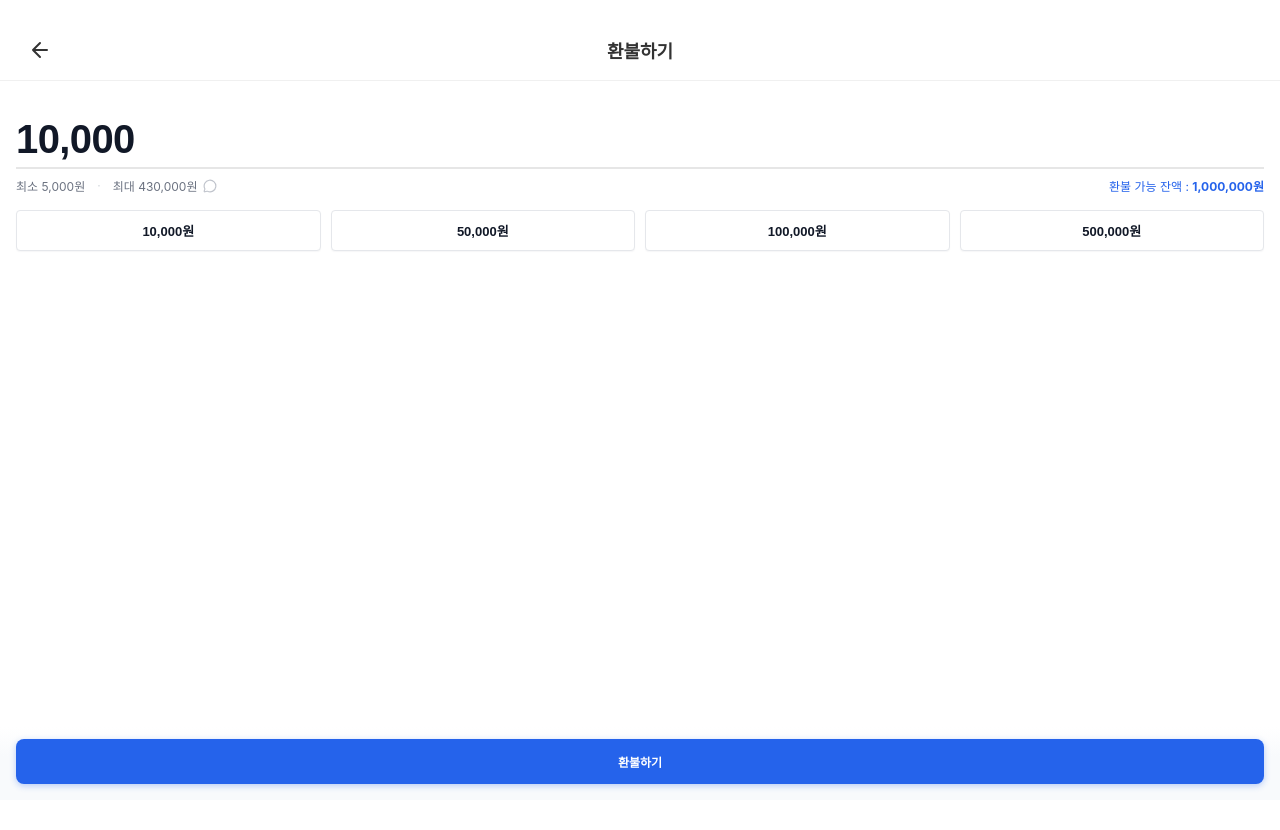
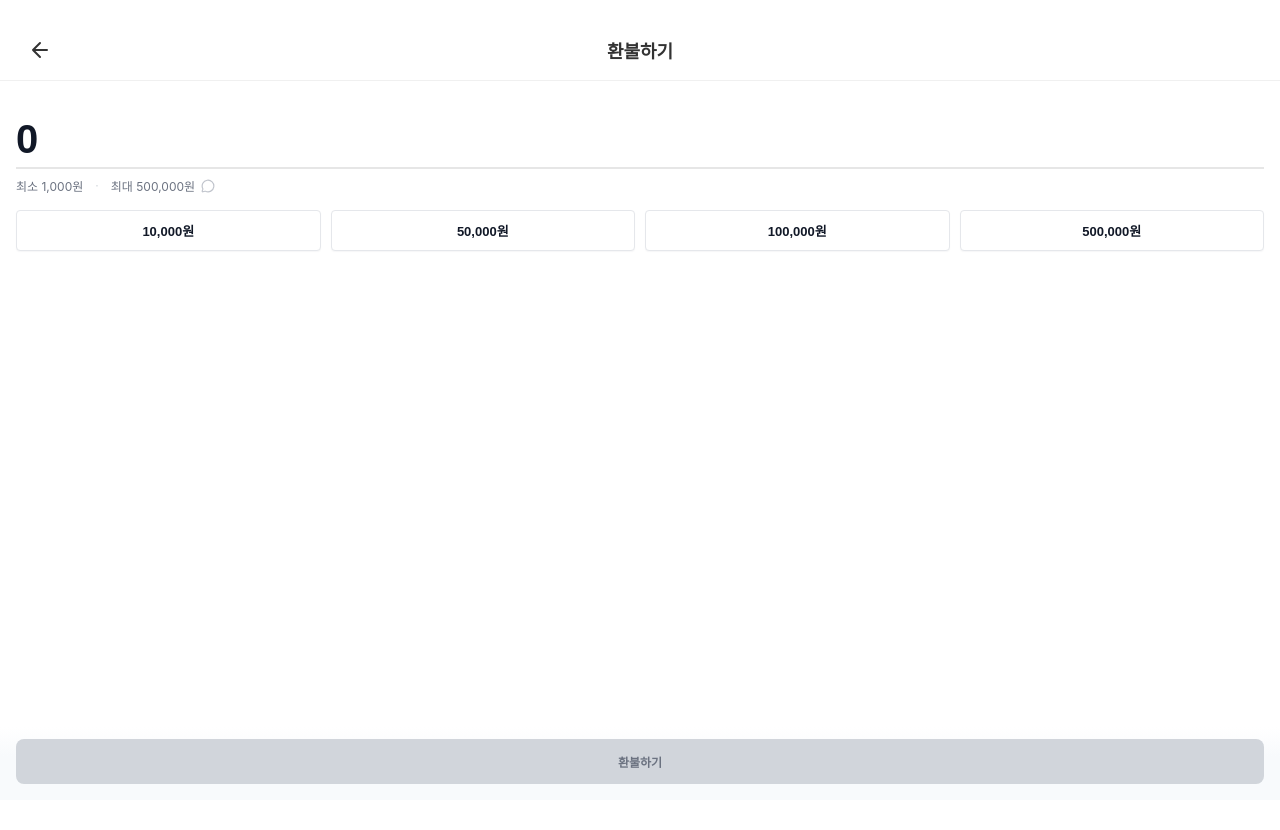
Before and after one commit to alddeul-hankki/Frontend, a React (Vite) app: page /paymoney/refund in a window 1280 px wide. Shown: the top 830 px of the page. Built offline with nearby package versions, Linux system fonts and the light colour scheme; no server answers.

Commit message:
feat(paymoney): 충전 UI 수정

```diff
--- a/src/components/Account/AccountConnectForm/AccountConnectForm.jsx
+++ b/src/components/Account/AccountConnectForm/AccountConnectForm.jsx
@@ -5,13 +5,18 @@ import StepItem from "../StepItem/StepItem";
 import BankSelectForm from "../BankSelectForm/BankSelectForm";
 import VerificationCodeForm from "../VerificationCodeForm/VerificationCodeForm";
 import WithdrawalAgreementForm from "../WithdrawalAgreementForm/WithdrawalAgreementForm";
+import { createPayMoney } from "../../../util/paymoneyApi";
 
 const AccountConnectForm = ({ account }) => {
   const navigate = useNavigate();
 
   const [openStep, setOpenStep] = useState(null); // 현재 열려있는 단계
   const [currentStep, setCurrentStep] = useState(1); // 진행중인 단계
-  const [completedSteps, setCompletedSteps] = useState({ 1: false, 2: false, 3: false });
+  const [completedSteps, setCompletedSteps] = useState({
+    1: false,
+    2: false,
+    3: false,
+  });
   const [selectedAccount, setSelectedAccount] = useState(account);
 
   // 완료 처리 헬퍼
@@ -42,10 +47,20 @@ const AccountConnectForm = ({ account }) => {
   }, []);
 
   const handleCompleteConnection = () => {
+    async () => {
+      try {
+        const email = localStorage.getItem("userEmail");
+        if (!email) return;
+        const res = await createPayMoney({ email });
+      } catch (e) {
+        console.error("PayMoney 생성 실패:", e);
+      }
+    };
     navigate("/paymoney");
   };
 
-  const isAllCompleted = completedSteps[1] && completedSteps[2] && completedSteps[3];
+  const isAllCompleted =
+    completedSteps[1] && completedSteps[2] && completedSteps[3];
 
   return (
     <>
--- a/src/components/PayMoney/PayMoneyTransaction.jsx
+++ b/src/components/PayMoney/PayMoneyTransaction.jsx
@@ -12,10 +12,10 @@ function formatKRW(num) {
 
 export default function PayMoneyTransaction({
   mode = "topup",
-  defaultAmount = 10000,
-  min = 5000,
-  max = 430000,
-  balance = 1000000,
+  defaultAmount = 0,
+  min = 1000,
+  max = 500000,
+  balance = 500000,
   onAmountChange,
   presets: _presets,
 }) {
@@ -23,7 +23,7 @@ export default function PayMoneyTransaction({
   const navigate = useNavigate();
   const location = useLocation();
 
-  const invalid = amount < min || amount > max;
+  const invalid = amount == 0 || amount > max;
   const disabled = invalid || amount === 0;
 
   const presets = useMemo(
@@ -71,10 +71,6 @@ export default function PayMoneyTransaction({
               {formatKRW(max)}원
               <MessageCircle size={14} className={styles.metaIcon} />
             </div>
-            <div className={styles.balance}>
-              {balanceLabel} :{" "}
-              <span className={styles.balanceNum}>{formatKRW(balance)}원</span>
-            </div>
           </div>
         </div>
 
--- a/src/components/PayMoney/PayMoneyTransaction.module.css
+++ b/src/components/PayMoney/PayMoneyTransaction.module.css
@@ -106,9 +106,6 @@
   background: #e6e6e6;
   margin-top: 6px;
 }
-.amountInvalid + .underline {
-  background: rgba(239, 68, 68, 0.7);
-}
 
 .metaRow {
   display: flex;
--- a/src/util/paymoneyApi.js
+++ b/src/util/paymoneyApi.js
@@ -1,6 +1,13 @@
 import api from './api';
 
 const baseURL = "https://api.version-pulse.store";
+
+export const createPayMoney = async ({ email }) => {
+  const { data } = await api.post(`${baseURL}/api/paymoney/create`, {
+    email,
+  });
+  return data;
+};
 
 export const getLedgerHistory = async ({ email }) => {
   const { data } = await api.post(`${baseURL}/api/paymoney/getLedgerHistory`, {
```
Lines whose indentation alone changed are shown as unchanged.
